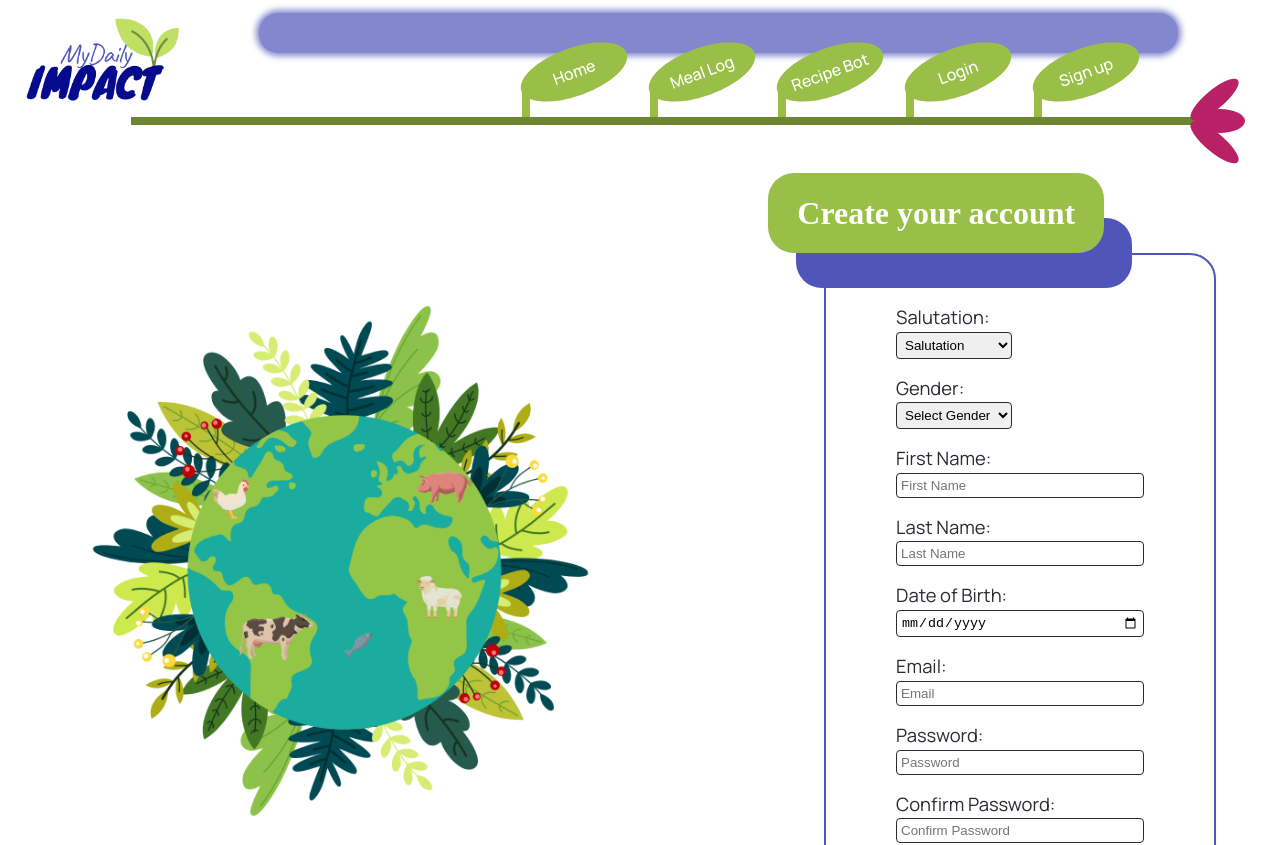
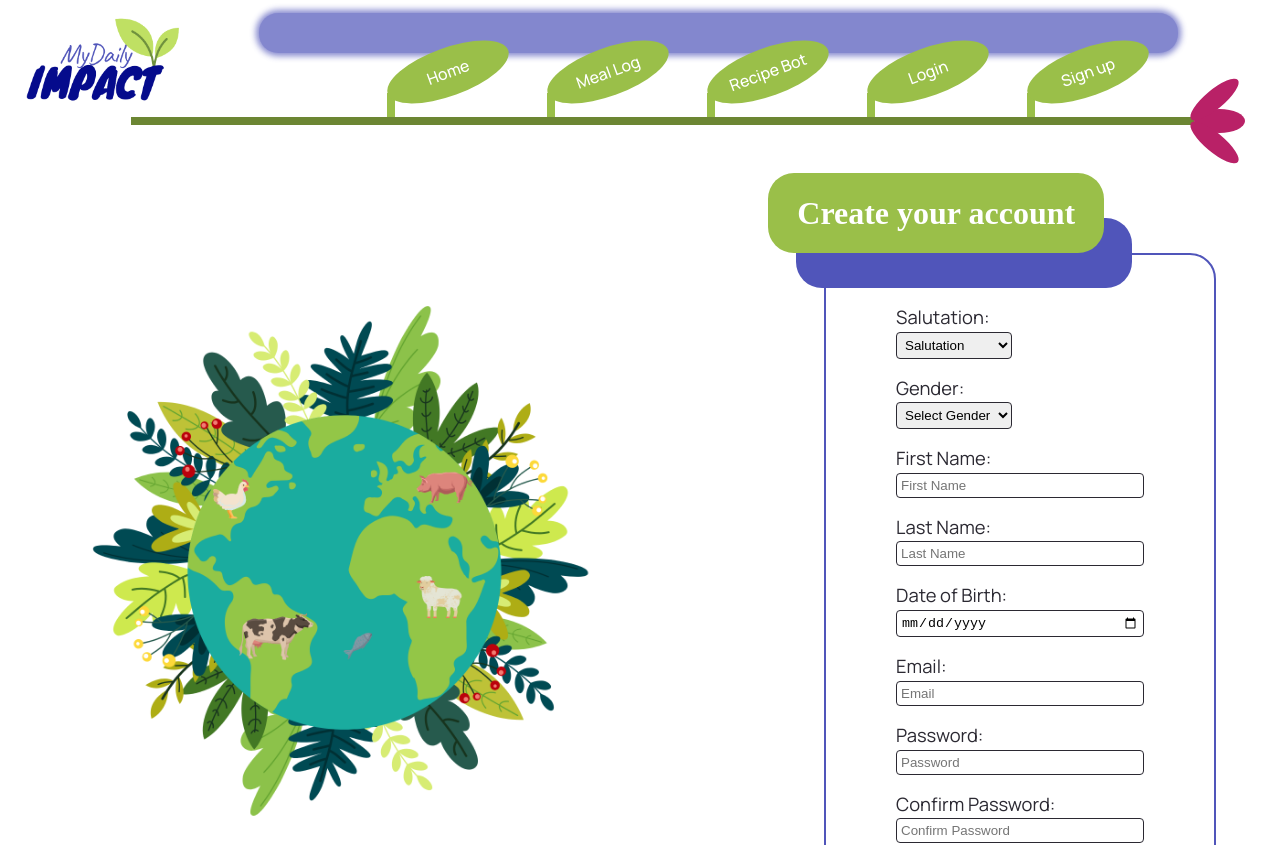
Before and after one commit to TechLabs-Remote-Bootcamp/WS24-MyDailyImpact, a React (Vite) app in the folder mdi-react/: page /sign-up in a window 1280 px wide. Shown: the top 845 px of the page. Built offline with nearby package versions, Linux system fonts and the light colour scheme; a web font is replaced by a local one.

Commit message:
fix: proportions of leaves

```diff
--- a/mdi-react/src/components/core/Header/Header.module.scss
+++ b/mdi-react/src/components/core/Header/Header.module.scss
@@ -55,12 +55,13 @@
   grid-area: leaves;
   display: flex;
   flex-direction: row;
-  justify-content: space-around;
-  margin: 0 2.6rem 0 auto;
+  justify-content: right;
+  margin-left: 2.6rem;
+  margin-right: 2rem;
 
   .single {
     display: grid;
-    grid-template-columns: 1fr 3fr 4fr;
+    grid-template-columns: 2rem 8rem;
     grid-template-rows: 3rem 1.5rem;
     justify-content: center;
     margin-top: -1.5rem;
@@ -149,7 +150,7 @@
   }
 }
 
-@media only screen and (max-width: 1000px) {
+@media only screen and (max-width: 1200px) {
   .logo {
     margin-right: -2rem;
 
@@ -169,8 +170,11 @@
       margin-left: 0.2rem;
     }
 
-    .single .leaf-stem {
-      left: 0.2rem;
+    .single {
+      grid-template-columns: 1rem 6rem;
+      .leaf-stem {
+        left: 0.3rem;
+      }
     }
   }
 }
```
